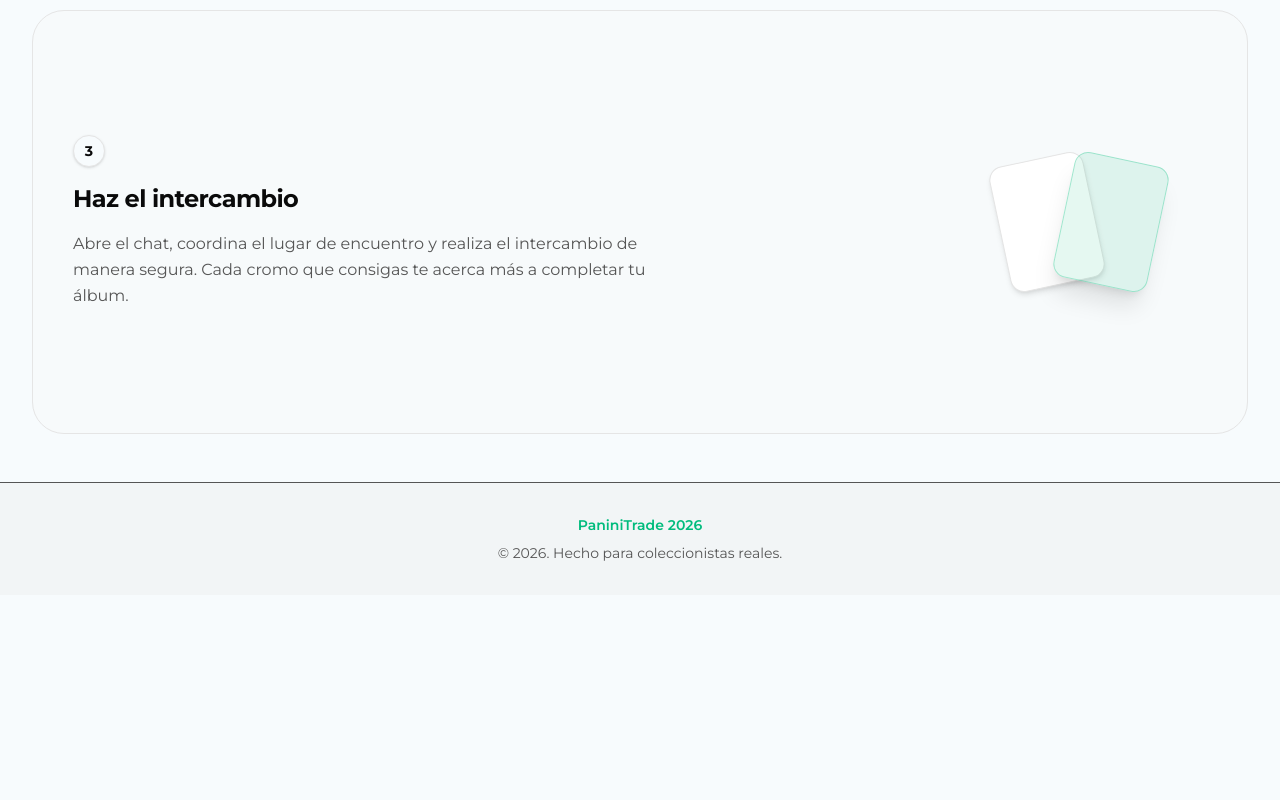
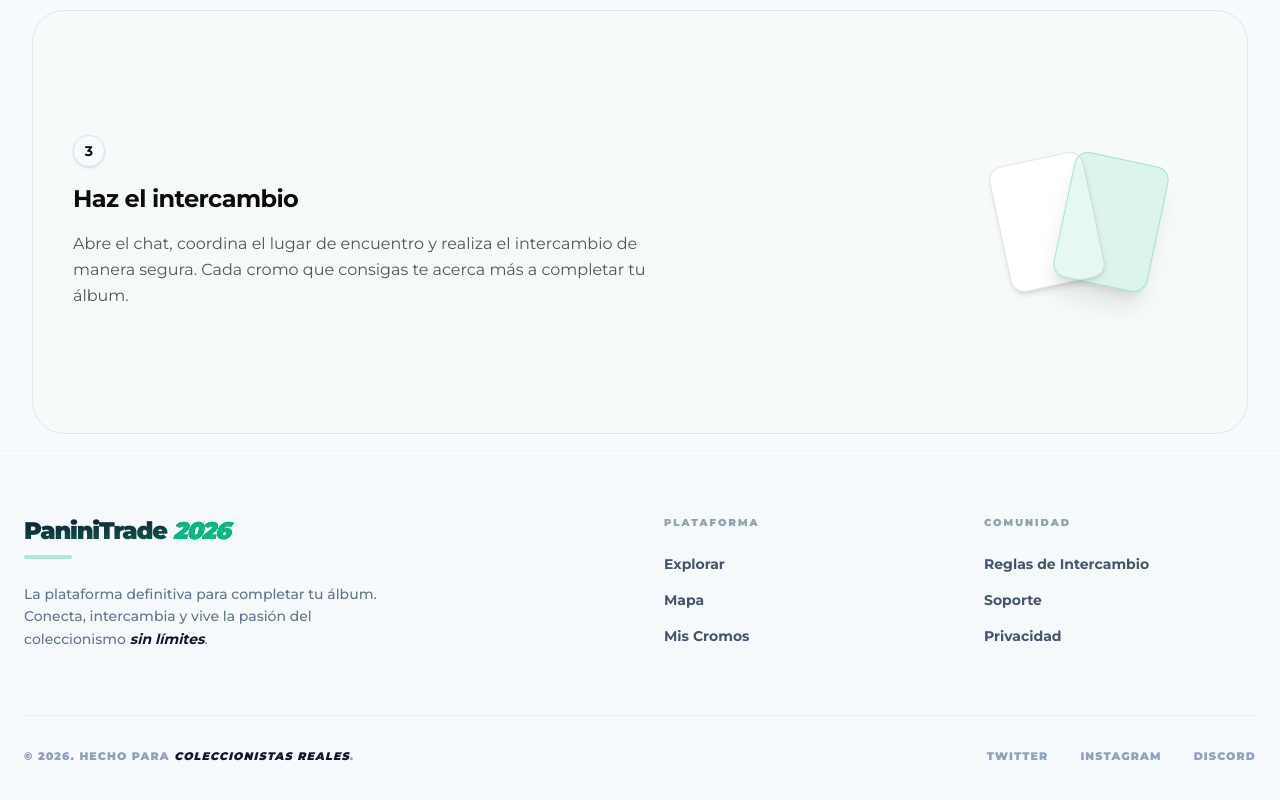
Before and after one commit to Alvinferdeveloper/CROMO-FC, a Next.js app: page / in a window 1280 px wide. Shown: the part 2433-3233 px from the top of the page. Before the commit the page ends 3028 px from the top, so only its background shows below. Built offline with nearby package versions, Linux system fonts and the light colour scheme; no server answers.

Commit message:
feat: redesign footer with premium dashboard aesthetic

```diff
--- a/components/shared/layout-wrapper.tsx
+++ b/components/shared/layout-wrapper.tsx
@@ -11,10 +11,54 @@
       {!isAuth && navbar}
       <main className="flex-1">{children}</main>
       {!isAuth && (
-        <footer className="border-t py-8 mt-12 text-center text-sm text-muted-foreground bg-muted/30">
-          <div className="container mx-auto px-4">
-            <p className="font-semibold text-primary mb-2">PaniniTrade 2026</p>
-            <p>© 2026. Hecho para coleccionistas reales.</p>
+        <footer className="border-t border-slate-100 dark:border-zinc-800 bg-slate-50/50 dark:bg-zinc-900/30 py-16 mt-4">
+          <div className="container mx-auto px-6">
+            <div className="grid grid-cols-1 md:grid-cols-4 gap-12 mb-16">
+              {/* Brand Section */}
+              <div className="md:col-span-2 space-y-6">
+                <div className="flex flex-col gap-2">
+                  <h3 className="text-2xl font-black tracking-tighter text-transparent bg-clip-text bg-linear-to-br from-slate-900 to-emerald-600 dark:from-white dark:to-emerald-400">
+                    PaniniTrade <span className="text-emerald-500 italic">2026</span>
+                  </h3>
+                  <div className="h-1 w-12 bg-emerald-500/30 rounded-full" />
+                </div>
+                <p className="text-sm text-slate-500 dark:text-zinc-400 font-medium max-w-sm leading-relaxed">
+                  La plataforma definitiva para completar tu álbum. Conecta, intercambia y vive la pasión del coleccionismo <span className="text-slate-900 dark:text-white font-bold italic">sin límites</span>.
+                </p>
+              </div>
+
+              {/* Quick Links */}
+              <div className="space-y-6">
+                <h4 className="text-[10px] font-black uppercase tracking-[0.2em] text-slate-400 dark:text-zinc-500">Plataforma</h4>
+                <ul className="space-y-4 text-sm font-bold text-slate-600 dark:text-zinc-300">
+                  <li><a href="/" className="hover:text-emerald-500 transition-colors">Explorar</a></li>
+                  <li><a href="/map" className="hover:text-emerald-500 transition-colors">Mapa</a></li>
+                  <li><a href="/my-cards" className="hover:text-emerald-500 transition-colors">Mis Cromos</a></li>
+                </ul>
+              </div>
+
+              {/* Community */}
+              <div className="space-y-6">
+                <h4 className="text-[10px] font-black uppercase tracking-[0.2em] text-slate-400 dark:text-zinc-500">Comunidad</h4>
+                <ul className="space-y-4 text-sm font-bold text-slate-600 dark:text-zinc-300">
+                  <li><a href="#" className="hover:text-emerald-500 transition-colors">Reglas de Intercambio</a></li>
+                  <li><a href="#" className="hover:text-emerald-500 transition-colors">Soporte</a></li>
+                  <li><a href="#" className="hover:text-emerald-500 transition-colors">Privacidad</a></li>
+                </ul>
+              </div>
+            </div>
+
+            {/* Bottom Bar */}
+            <div className="pt-8 border-t border-slate-200/50 dark:border-zinc-800/50 flex flex-col md:flex-row justify-between items-center gap-6">
+              <p className="text-[11px] font-black uppercase tracking-widest text-slate-400 dark:text-zinc-500">
+                © 2026. Hecho para <span className="text-slate-900 dark:text-white italic">coleccionistas reales</span>.
+              </p>
+              <div className="flex gap-8 text-[11px] font-black uppercase tracking-widest text-slate-400 dark:text-zinc-500">
+                <span className="hover:text-emerald-500 cursor-pointer transition-colors">Twitter</span>
+                <span className="hover:text-emerald-500 cursor-pointer transition-colors">Instagram</span>
+                <span className="hover:text-emerald-500 cursor-pointer transition-colors">Discord</span>
+              </div>
+            </div>
           </div>
         </footer>
       )}
```
